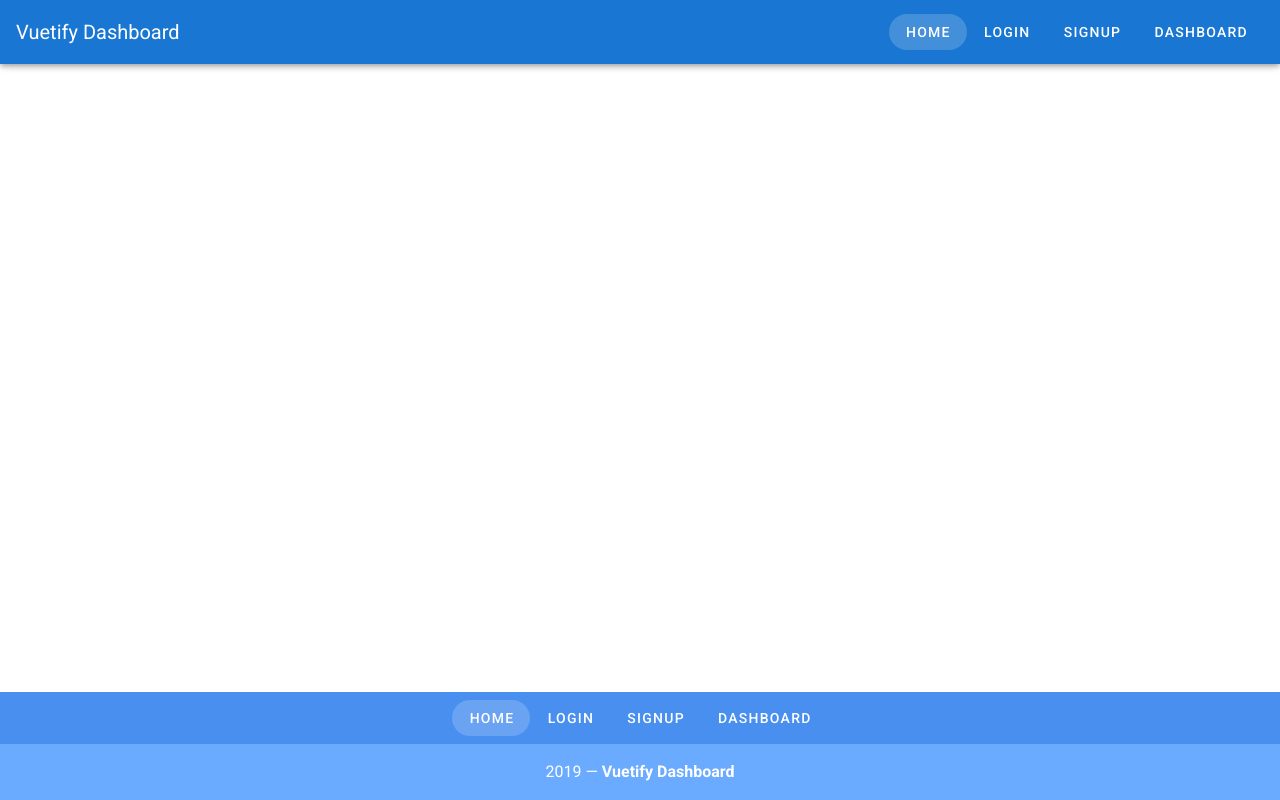
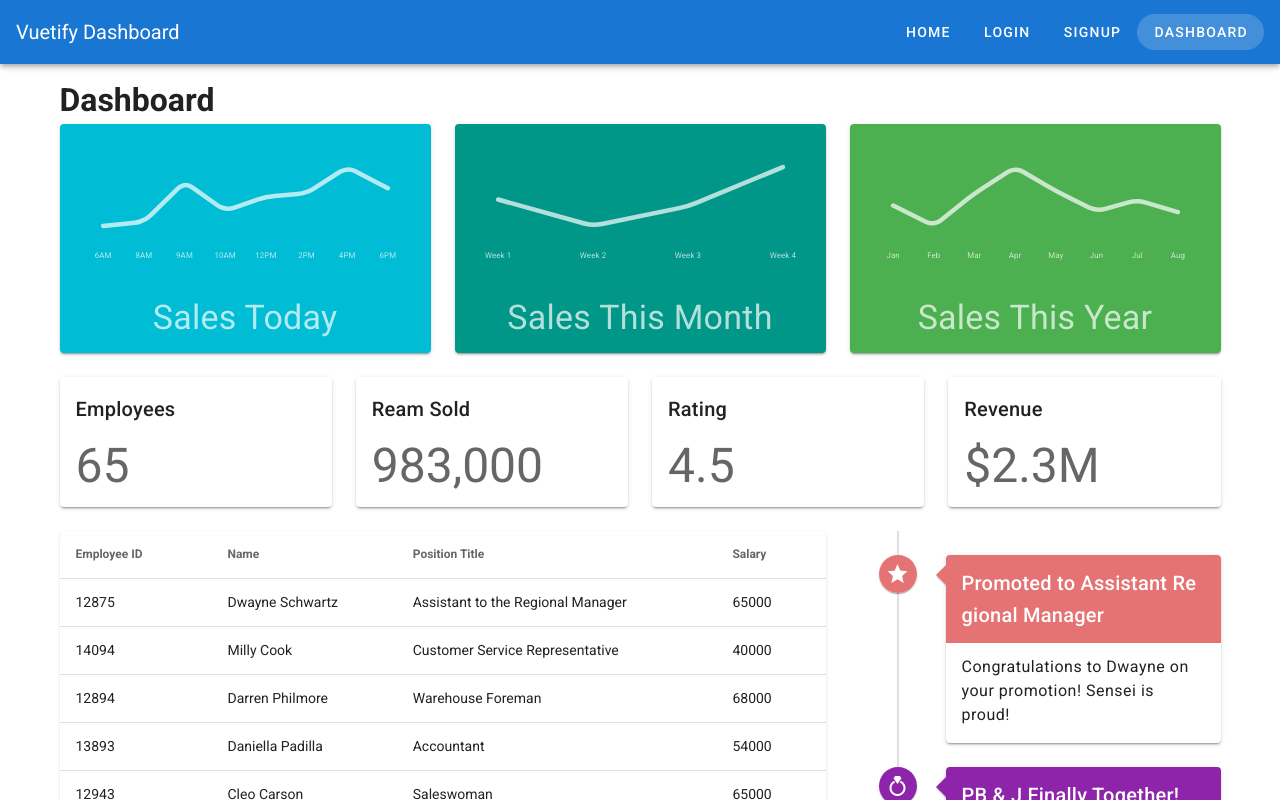
Before and after one commit to AlexanderMonk/Project, a Vue app in the folder vuetify_exercises/: page /dashboard in a window 1280 px wide. Shown: the top 800 px of the page. Built offline with nearby package versions, Linux system fonts and the light colour scheme.

Commit message:
fixed things

```diff
--- /dev/null
+++ b/vuetify_exercises/src/data/employees.json
@@ -0,0 +1,152 @@
+[
+  {
+    "id": 12875,
+    "name": "Dwayne Schwartz",
+    "title": "Assistant to the Regional Manager",
+    "salary": 65000
+  },
+  {
+    "id": 14094,
+    "name": "Milly Cook",
+    "title": "Customer Service Representative",
+    "salary": 40000
+  },
+  {
+    "id": 12894,
+    "name": "Darren Philmore",
+    "title": "Warehouse Foreman",
+    "salary": 68000
+  },
+  {
+    "id": 13893,
+    "name": "Daniella Padilla",
+    "title": "Accountant",
+    "salary": 54000
+  },
+  {
+    "id": 12943,
+    "name": "Cleo Carson",
+    "title": "Saleswoman",
+    "salary": 65000
+  },
+  {
+    "id": 19523,
+    "name": "Evangeline Blake",
+    "title": "Saleswoman",
+    "salary": 65000
+  },
+  {
+    "id": 18349,
+    "name": "Tory Henderson",
+    "title": "Human Resources Representative",
+    "salary": 60000
+  },
+  {
+    "id": 11853,
+    "name": "Max Scarn",
+    "title": "Regional Manager",
+    "salary": 70000
+  },
+  {
+    "id": 14821,
+    "name": "Daniella Padilla",
+    "title": "Secretary",
+    "salary": 45000
+  },
+  {
+    "id": 15834,
+    "name": "Felix Mendez",
+    "title": "Salesman",
+    "salary": 65000
+  },
+  {
+    "id": 84363,
+    "name": "Kurt Peck",
+    "title": "Salesman",
+    "salary": 65000
+  },
+  {
+    "id": 83724,
+    "name": "Hayley Santos",
+    "title": "Accountant",
+    "salary": 54000
+  },
+  {
+    "id": 38542,
+    "name": "Hannah Lamb",
+    "title": "Saleswoman",
+    "salary": 65000
+  },
+  {
+    "id": 84624,
+    "name": "Melanie Jensen",
+    "title": "Saleswoman",
+    "salary": 65000
+  },
+  {
+    "id": 96825,
+    "name": "Tianna Dorsey",
+    "title": "Intern",
+    "salary": 30000
+  },
+  {
+    "id": 48235,
+    "name": "Stan Zuniga",
+    "title": "Salesman",
+    "salary": 65000
+  },
+  {
+    "id": 27937,
+    "name": "Robert Lambert",
+    "title": "Accountant",
+    "salary": 54000
+  },
+  {
+    "id": 43820,
+    "name": "Saskia Hubbard",
+    "title": "Saleswoman",
+    "salary": 65000
+  },
+  {
+    "id": 10053,
+    "name": "Katy Harrington",
+    "title": "Saleswoman",
+    "salary": 65000
+  },
+  {
+    "id": 43289,
+    "name": "Lottie Noble",
+    "title": "Intern",
+    "salary": 30000
+  },
+  {
+    "id": 12476,
+    "name": "Khadijah Clayton",
+    "title": "Salesman",
+    "salary": 65000
+  },
+  {
+    "id": 75313,
+    "name": "Bailey Norton",
+    "title": "Accountant",
+    "salary": 54000
+  },
+  {
+    "id": 86321,
+    "name": "Aliyah McKinney",
+    "title": "Saleswoman",
+    "salary": 65000
+  },
+  {
+    "id": 12363,
+    "name": "Caroline Mayer",
+    "title": "Saleswoman",
+    "salary": 65000
+  },
+  {
+    "id": 87542,
+    "name": "Ryan Johnson",
+    "title": "Intern",
+    "salary": 30000
+  }
+]
--- /dev/null
+++ b/vuetify_exercises/src/data/sales.json
@@ -0,0 +1,20 @@
+[
+  {
+    "title": "Sales Today",
+    "sales": [423, 446, 675, 510, 590, 610, 760, 639],
+    "color": "cyan",
+    "labels": ["6AM", "8AM", "9AM", "10AM", "12PM", "2PM", "4PM", "6PM"]
+  },
+  {
+    "title": "Sales This Month",
+    "sales": [325, 123, 273, 573],
+    "color": "teal",
+    "labels": ["Week 1", "Week 2", "Week 3", "Week 4"]
+  },
+  {
+    "title": "Sales This Year",
+    "sales": [746, 415, 943, 1372, 983, 651, 837, 639],
+    "color": "green",
+    "labels": ["Jan", "Feb", "Mar", "Apr", "May", "Jun", "Jul", "Aug"]
+  }
+]
--- /dev/null
+++ b/vuetify_exercises/src/data/statistics.json
@@ -0,0 +1,18 @@
+[
+  {
+    "title": "Employees",
+    "value": "65"
+  },
+  {
+    "title": "Ream Sold",
+    "value": "983,000"
+  },
+  {
+    "title": "Rating",
+    "value": "4.5"
+  },
+  {
+    "title": "Revenue",
+    "value": "$2.3M"
+  }
+]
--- /dev/null
+++ b/vuetify_exercises/src/data/timeline.json
@@ -0,0 +1,26 @@
+[
+  {
+    "color": "red lighten-2",
+    "icon": "mdi-star",
+    "title": "Promoted to Assistant Regional Manager",
+    "text": "Congratulations to Dwayne on your promotion! Sensei is proud!"
+  },
+  {
+    "color": "purple darken-1",
+    "icon": "mdi-ring",
+    "title": "PB & J Finally Together!",
+    "text": "Max Scarn here with a personal congratulations to the happy couple!"
+  },
+  {
+    "color": "green lighten-1",
+    "icon": "mdi-balloon",
+    "title": "Welcome Back to the Temp!",
+    "text": "Sorry about what happened at corporate, but I am glad you are back! - Max"
+  },
+  {
+    "color": "indigo",
+    "icon": "mdi-gift",
+    "title": "Reminder: Secret Santa Rules",
+    "text": "The maximum spending amount is $20. No iPods allowed."
+  }
+]
--- a/vuetify_exercises/src/views/About.vue
+++ b/vuetify_exercises/src/views/About.vue
@@ -3,3 +3,9 @@
     <h1>This is an about page</h1>
   </div>
 </template>
+
+<script>
+export default {
+  name: 'About'
+}
+</script>
```
Also changed, not shown: vuetify_exercises/src/router/index.js (+8 -6 lines).
